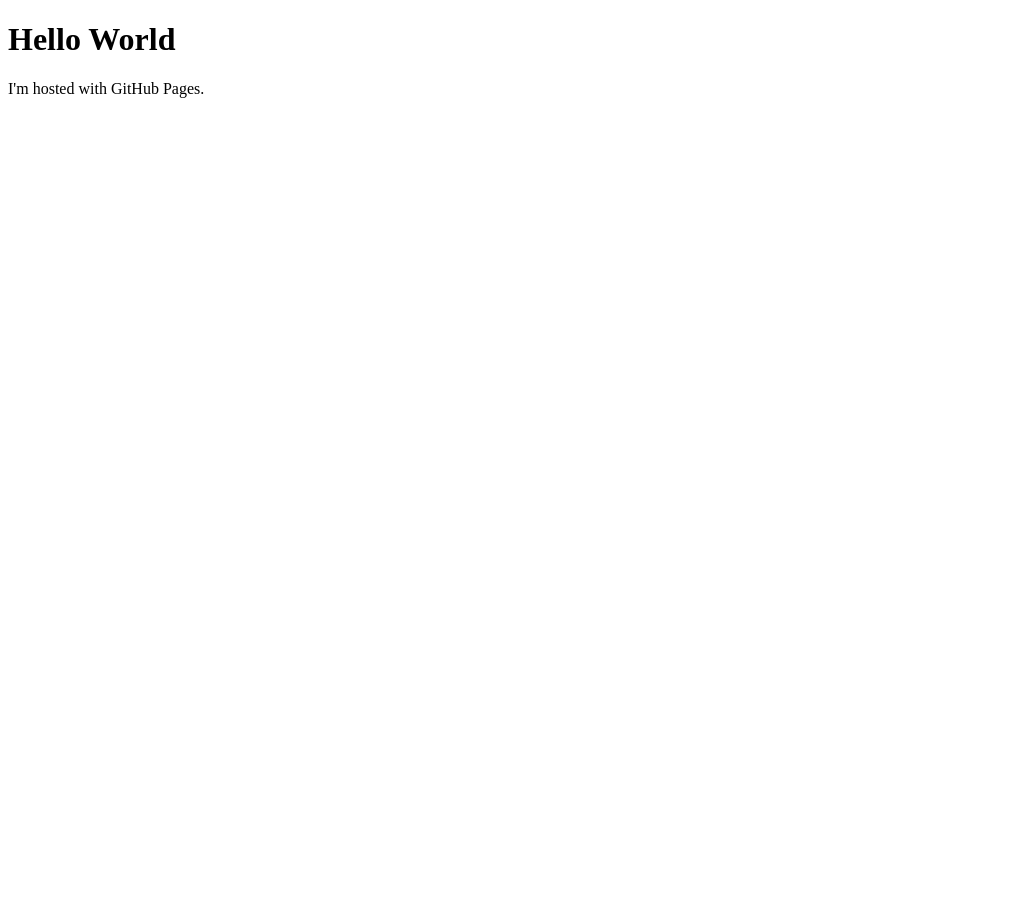
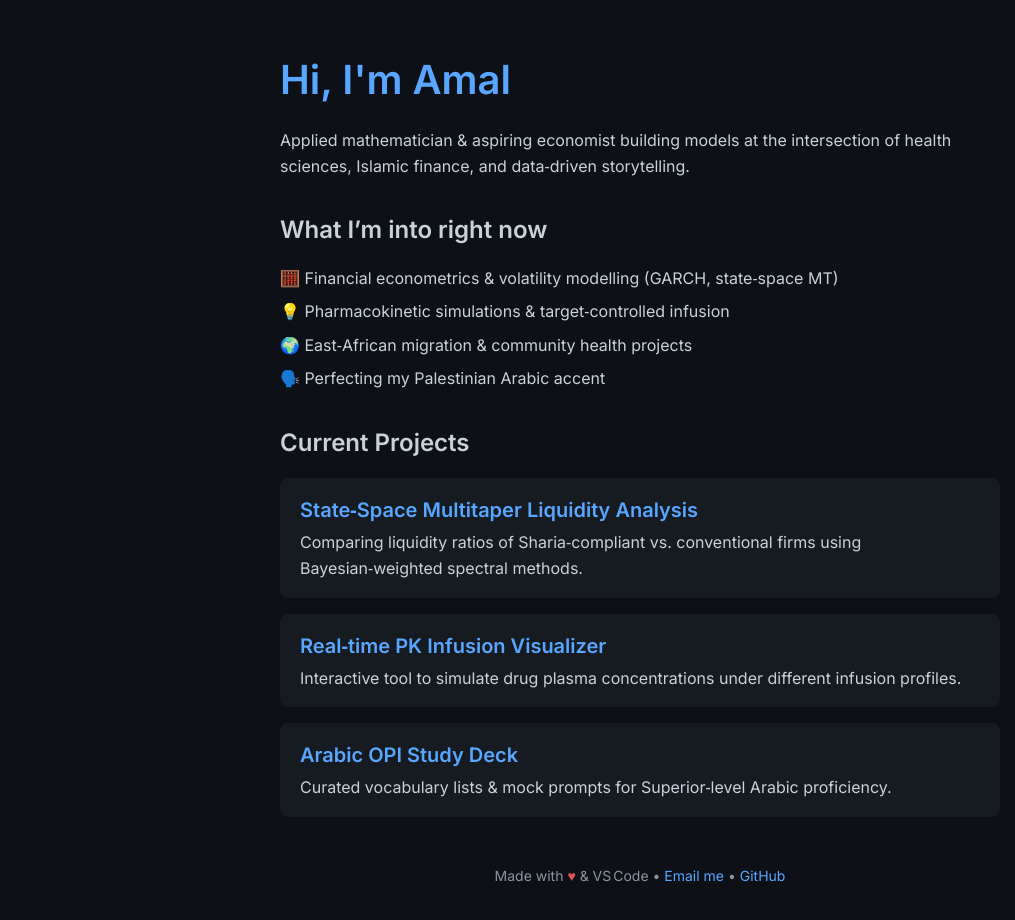
Before and after one commit to amalhani/amalhani.github.io, a plain HTML site: page index.html in a window 1280 px wide. Shown: the whole page, without its empty margins (0-1015 px from the left). Before the commit the page ends 800 px from the top, so only its background shows below. Drawn offline with Linux system fonts and the light colour scheme.

Commit message:
Update index.html

```diff
--- a/index.html
+++ b/index.html
@@ -1,7 +1,144 @@
 <!DOCTYPE html>
-<html>
+<html lang="en">
+<head>
+  <meta charset="UTF-8" />
+  <meta name="viewport" content="width=device-width, initial-scale=1.0" />
+  <title>Amal Seif | Personal Site</title>
+  <link href="https://fonts.googleapis.com/css2?family=Inter:wght@300;400;600&display=swap" rel="stylesheet" />
+  <style>
+    :root {
+      --bg: #0d1117; /* GitHub&#x27;s dark background */
+      --bg-secondary: #161b22;
+      --fg: #c9d1d9;
+      --accent: #58a6ff;
+    }
+    * {
+      box-sizing: border-box;
+      margin: 0;
+      padding: 0;
+    }
+    body {
+      background: var(--bg);
+      color: var(--fg);
+      font-family: "Inter", system-ui, sans-serif;
+      line-height: 1.6;
+      display: flex;
+      justify-content: center;
+      padding: 3rem 1rem;
+    }
+    .wrapper {
+      max-width: 720px;
+      width: 100%;
+    }
+    h1 {
+      font-size: 2.5rem;
+      font-weight: 600;
+      color: var(--accent);
+      margin-bottom: 1rem;
+    }
+    h2 {
+      font-size: 1.5rem;
+      margin-top: 2rem;
+      margin-bottom: 1rem;
+    }
+    h3 {
+      font-size: 1.25rem;
+      margin-bottom: 0.25rem;
+    }
+    a {
+      color: var(--accent);
+      text-decoration: none;
+    }
+    a:hover {
+      text-decoration: underline;
+    }
+    .card {
+      background: var(--bg-secondary);
+      padding: 1rem 1.25rem;
+      border-radius: 8px;
+      margin-bottom: 1rem;
+      transition: transform 0.2s ease;
+    }
+    .card:hover {
+      transform: translateY(-3px);
+    }
+    ul {
+      list-style: none;
+    }
+    li {
+      margin-bottom: 0.5rem;
+    }
+    footer {
+      margin-top: 3rem;
+      font-size: 0.875rem;
+      text-align: center;
+      color: #8b949e;
+    }
+  </style>
+</head>
 <body>
-<h1>Hello World</h1>
-<p>I'm hosted with GitHub Pages.</p>
+  <main class="wrapper">
+    <header>
+      <h1>Hi, I&#x27;m Amal</h1>
+      <p>
+        Applied mathematician &amp; aspiring economist building models at the intersection
+        of health sciences, Islamic finance, and data‑driven storytelling.
+      </p>
+    </header>
+
+    <section>
+      <h2>What I’m into right now</h2>
+      <ul>
+        <li>🧮 Financial econometrics &amp; volatility modelling (GARCH, state‑space MT)</li>
+        <li>💡 Pharmacokinetic simulations &amp; target‑controlled infusion</li>
+        <li>🌍 East‑African migration &amp; community health projects</li>
+        <li>🗣️ Perfecting my Palestinian Arabic accent</li>
+      </ul>
+    </section>
+
+    <section>
+      <h2>Current Projects</h2>
+      <div class="card">
+        <h3>
+          <a href="https://github.com/username/fin-liquidity-ssmt" target="_blank" rel="noopener"
+            >State‑Space Multitaper Liquidity Analysis</a
+          >
+        </h3>
+        <p>
+          Comparing liquidity ratios of Sharia‑compliant vs. conventional firms using
+          Bayesian‑weighted spectral methods.
+        </p>
+      </div>
+      <div class="card">
+        <h3>
+          <a href="https://github.com/username/pk-infusion-viz" target="_blank" rel="noopener"
+            >Real‑time PK Infusion Visualizer</a
+          >
+        </h3>
+        <p>
+          Interactive tool to simulate drug plasma concentrations under different infusion
+          profiles.
+        </p>
+      </div>
+      <div class="card">
+        <h3>
+          <a href="https://github.com/username/opar" target="_blank" rel="noopener"
+            >Arabic OPI Study Deck</a
+          >
+        </h3>
+        <p>
+          Curated vocabulary lists &amp; mock prompts for Superior‑level Arabic proficiency.
+        </p>
+      </div>
+    </section>
+
+    <footer>
+      <p>
+        Made with <span style="color: #e25555;">♥</span> &amp; VS Code •
+        <a href="mailto:amal@example.com">Email me</a> •
+        <a href="https://github.com/username">GitHub</a>
+      </p>
+    </footer>
+  </main>
 </body>
 </html>
```
